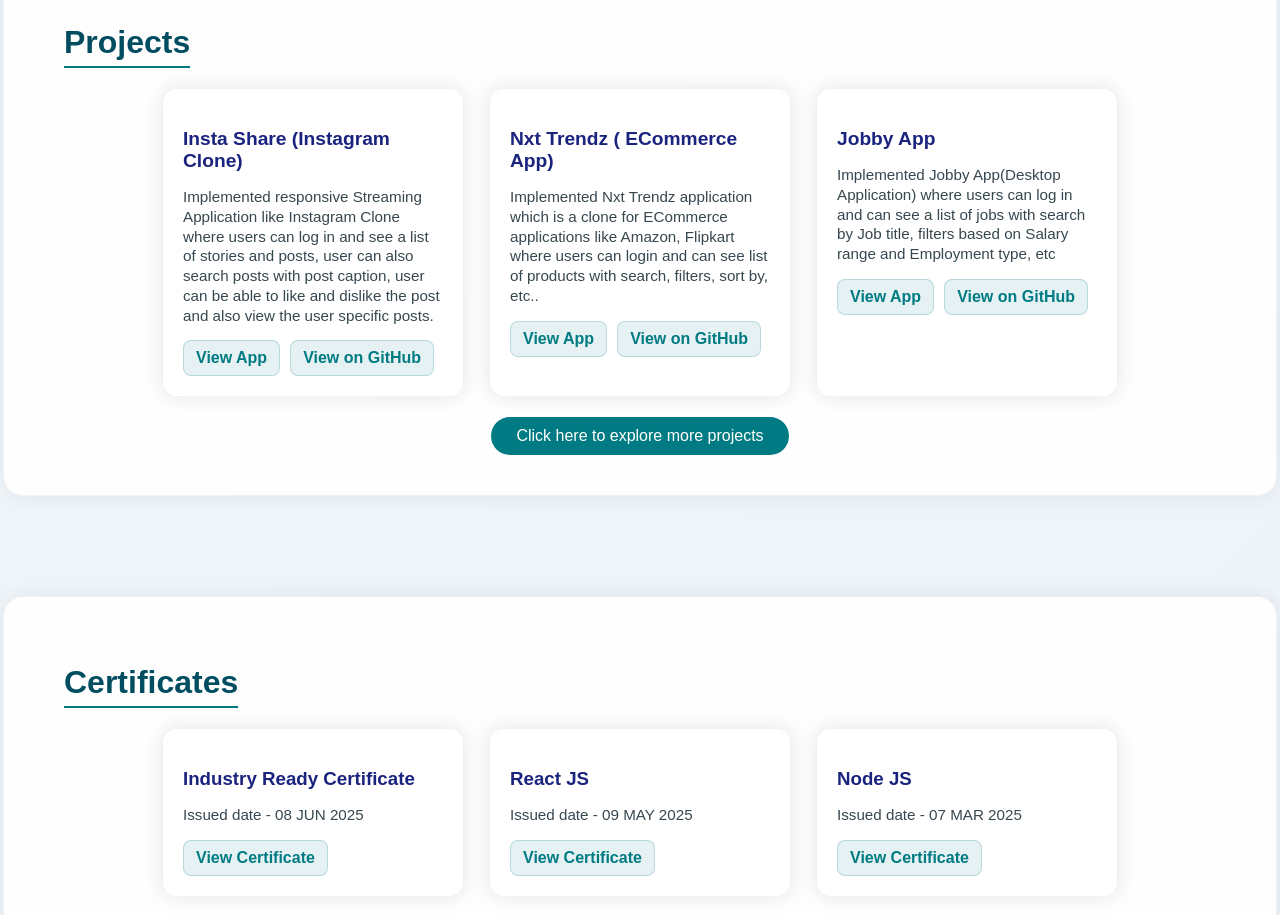
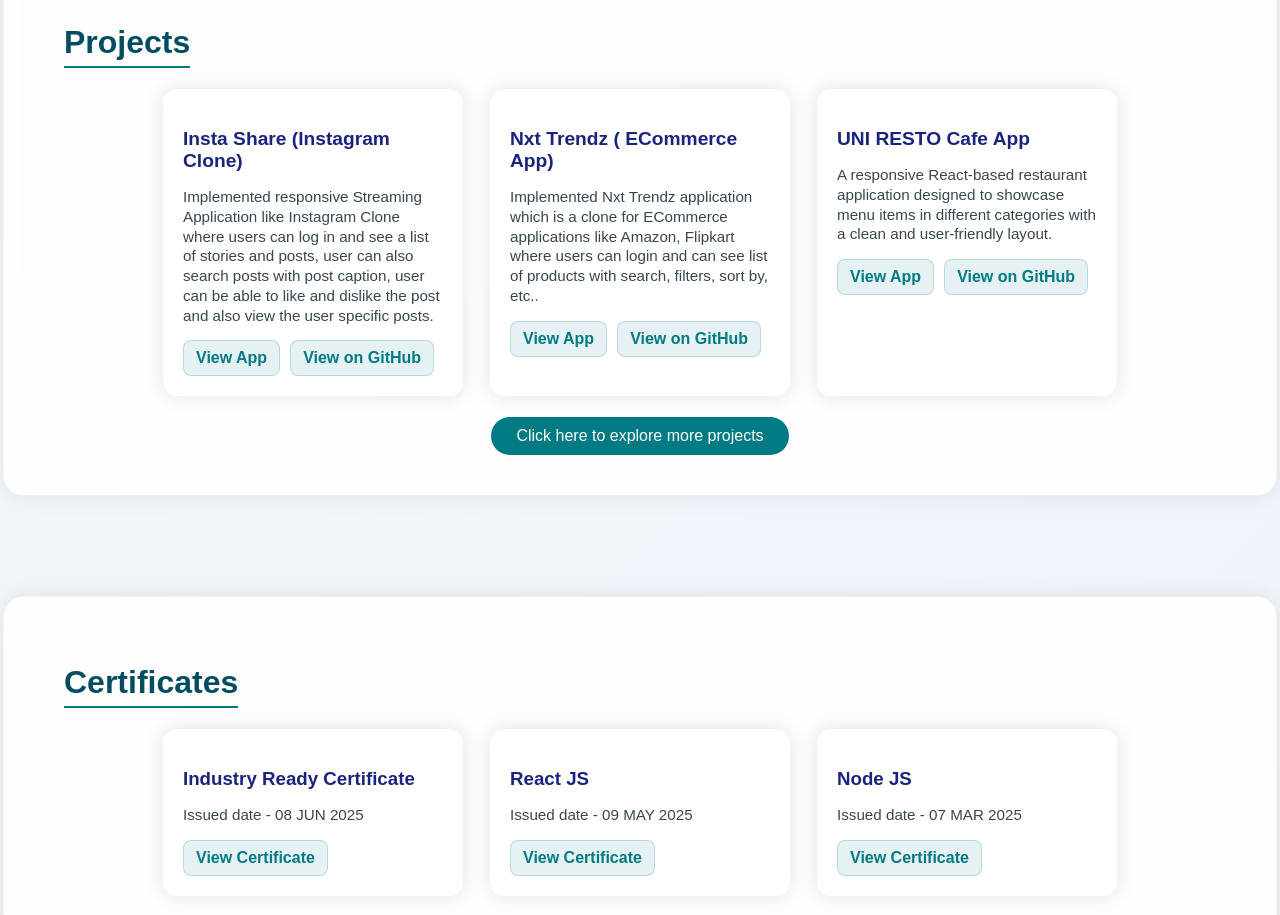
Before and after one commit to Shibili8/My-Portfolio, a React (Create React App) app: page / in a window 1280 px wide. Shown: the part 1660-2575 px from the top of the page. Built offline with nearby package versions, Linux system fonts and the light colour scheme.

Commit message:
CV and Project Updated

```diff
--- a/src/components/Home/index.js
+++ b/src/components/Home/index.js
@@ -29,7 +29,7 @@ const Home = () => (
             className="download-btn"
             onClick={() =>
               window.open(
-                "https://drive.google.com/file/d/1At-8hZV6MTbdeAtaIUsBRahxV0uCLVdd/view?usp=sharing",
+                "https://drive.google.com/file/d/1kCmSCP54YSALhRAsZq4aLzi3l6UxBOOy/view?usp=sharing",
                 "_blank"
               )
             }
@@ -197,12 +197,12 @@ users can login and can see list of products with search, filters, sort by, etc.
           </div>
         </div>
         <div className="project-card">
-          <h3>Jobby App</h3>
-          <p>Implemented Jobby App(Desktop Application) where users can log in and can see a list of jobs with search by Job title, filters based
-on Salary range and Employment type, etc</p>
+          <h3>UNI RESTO Cafe App</h3>
+          <p>A responsive React-based restaurant application designed to showcase menu items in different categories with a
+clean and user-friendly layout.</p>
           <div className="app-link-container">
           <a
-            href="https://shibilijobbyapp.ccbp.tech"
+            href="https://shibili-uni-resto-cafe-app-1.vercel.app/"
             target="_blank"
             rel="noreferrer"
             className="app-link"
@@ -210,7 +210,7 @@ on Salary range and Employment type, etc</p>
             View App
           </a>
           <a
-            href="https://github.com/Shibili8/Jobby-App.git"
+            href="https://github.com/Shibili8/UNI-resto-cafe-app.git"
             target="_blank"
             rel="noreferrer"
             className="app-link"
```
